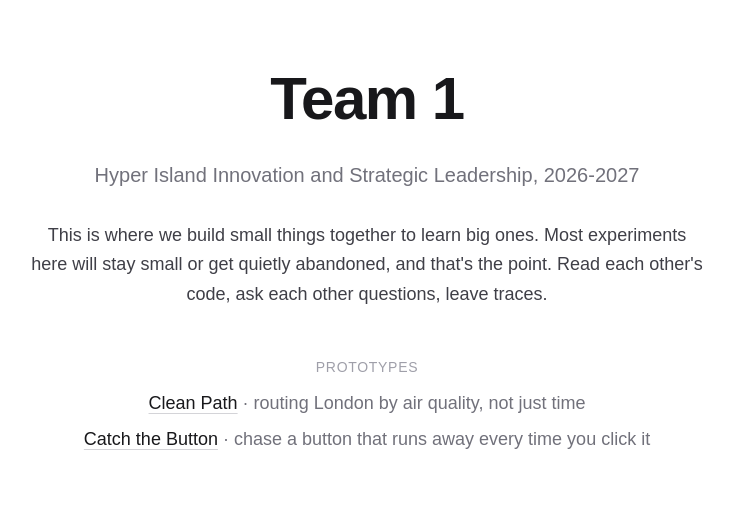
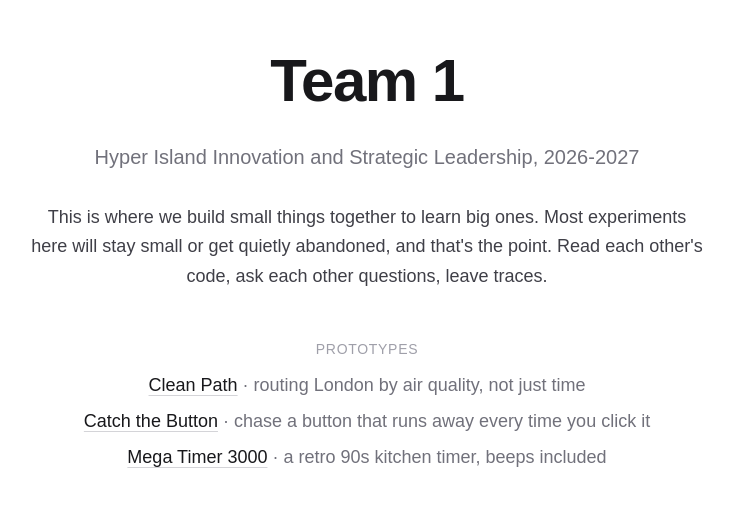
Before and after one commit to disl2071-im-team1/team-playground, a Next.js app: page / in a window 1280 px wide. Shown: the part 139-646 px from the top of the page, without its empty margins (273-1006 px from the left). Built offline with nearby package versions, Linux system fonts and the light colour scheme.

Commit message:
Add Mega Timer 3000 prototype

```diff
--- a/app/page.tsx
+++ b/app/page.tsx
@@ -41,6 +41,18 @@
                 · chase a button that runs away every time you click it
               </span>
             </li>
+            <li>
+              <a
+                href="/natalie/timer/index.html"
+                className="text-zinc-900 underline decoration-zinc-300 underline-offset-4 hover:decoration-zinc-900"
+              >
+                Mega Timer 3000
+              </a>
+              <span className="text-zinc-500">
+                {" "}
+                · a retro 90s kitchen timer, beeps included
+              </span>
+            </li>
           </ul>
         </div>
       </div>
```
